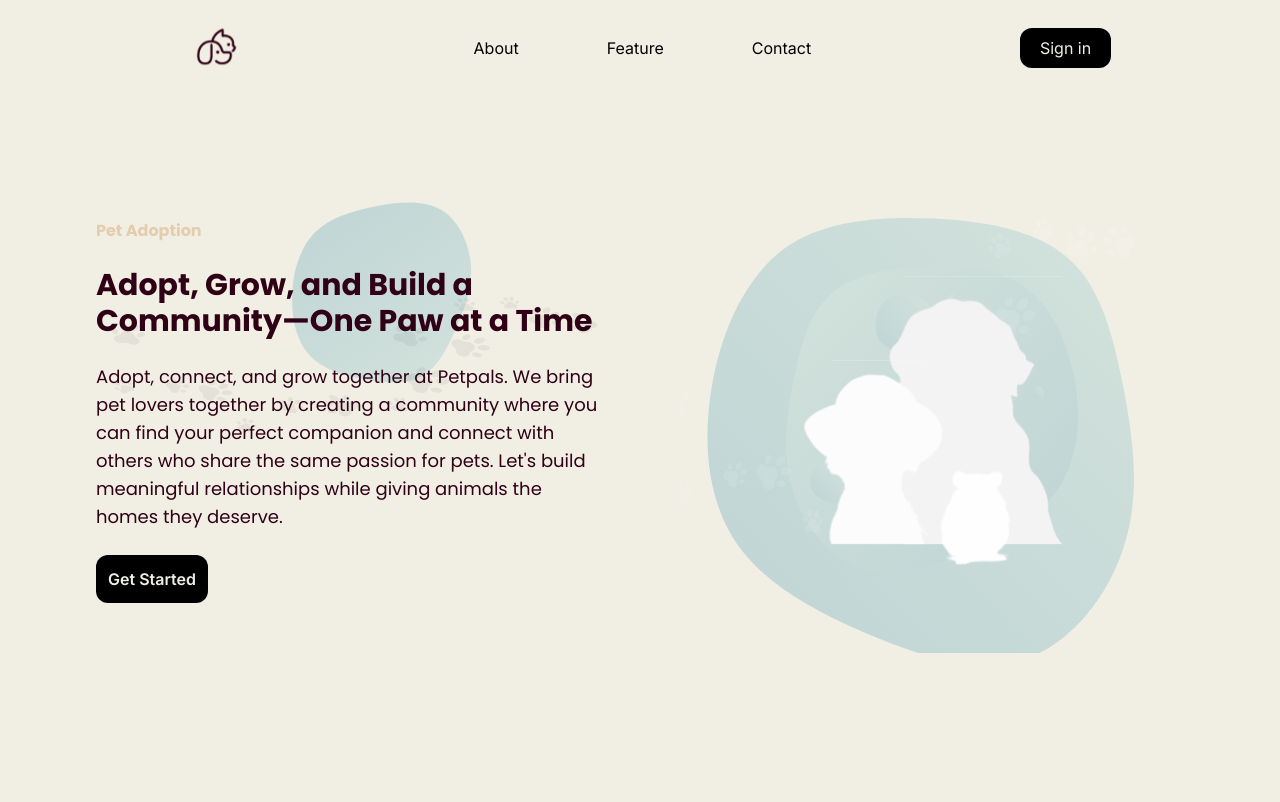
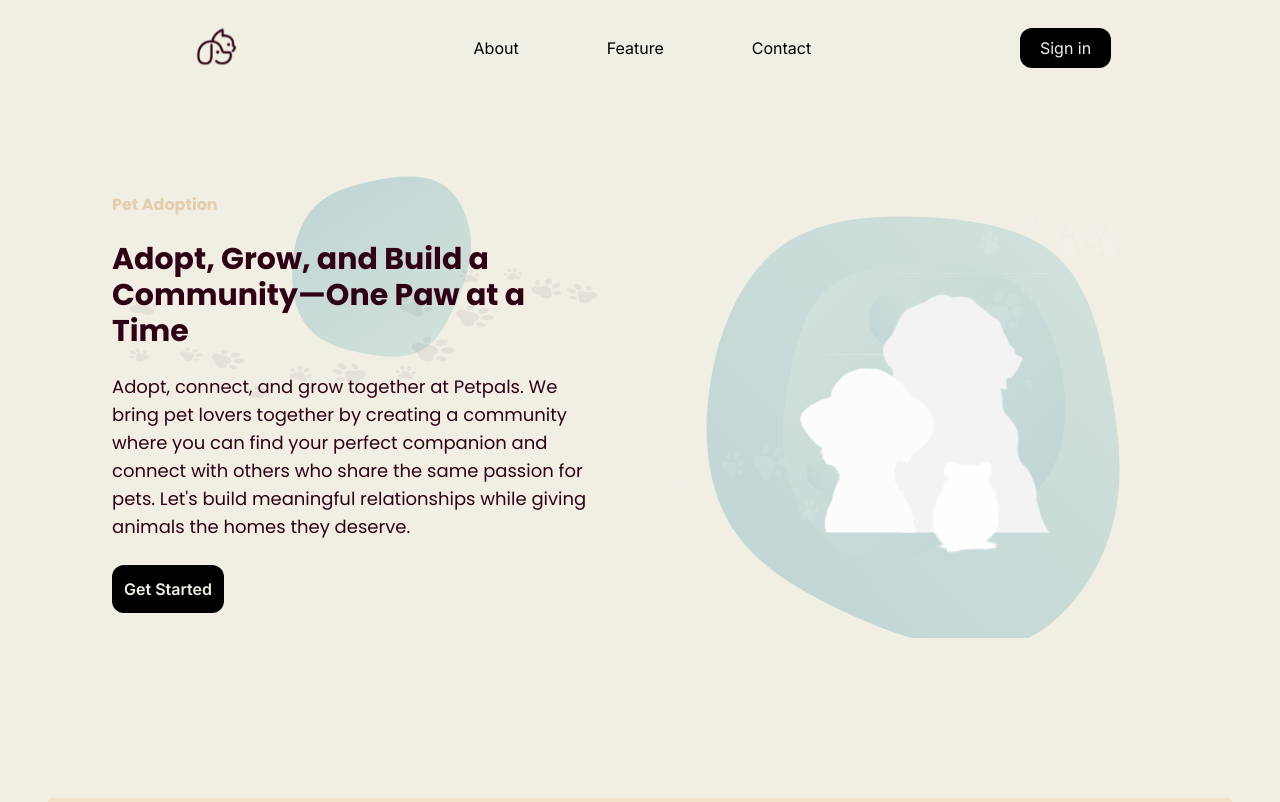
Before and after one commit to birongliu/CISC-4900, a Next.js app in the folder frontend/: page / in a window 1280 px wide. Shown: the top 802 px of the page. Built offline with nearby package versions, Linux system fonts and the light colour scheme; no server answers.

Commit message:
Refactor landing page components and header styling

```diff
--- a/frontend/src/app/page.tsx
+++ b/frontend/src/app/page.tsx
@@ -5,9 +5,11 @@ import PetMatcher from "./ui/landing/PetMatcher";
 export default function Home() {
   return (
     <main className="relative flex justify-center items-center flex-col overflow-hidden w-full">
+      <div className="px-10 md:px-12">
       <Hero />
       <About />
       <PetMatcher />
+      </div>
     </main>
   );
 }
--- a/frontend/src/app/ui/landing/Hero.tsx
+++ b/frontend/src/app/ui/landing/Hero.tsx
@@ -7,7 +7,7 @@ import Button from "../shared/Button";
 
 export default function Hero() {
   return (
-    <section className="my-28 lg:mt-20 lg:mb-40 flex items-center px-24 justify-center">
+    <section className="my-28 lg:mt-20 lg:mb-40 flex items-center px-16 justify-center">
       <div className="max-w-7xl w-full grid lg:grid-cols-2 gap-20 items-center">
         <div className="space-y-6 relative">
         <Vector className="z-10" />
--- a/frontend/src/app/ui/navigation/Header.tsx
+++ b/frontend/src/app/ui/navigation/Header.tsx
@@ -19,7 +19,7 @@ export default function Header() {
 
   return (
     <div
-      className={`flex lg:justify-evenly items-center lg:mb-auto pt-2  ${
+      className={`flex lg:justify-evenly justify-between items-center lg:mb-auto pt-2  ${
         isOpen ? "mb-48" : ""
       }`}
     >
```
